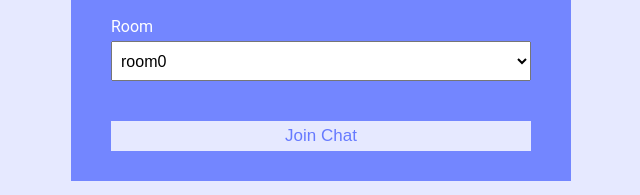
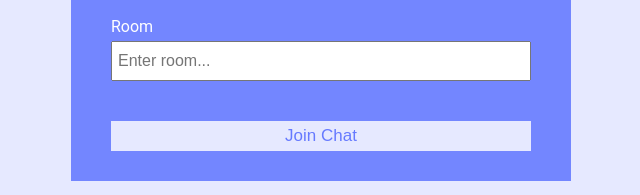
Before and after one commit to TPINTO01/pubchat, a website: page public/index.html in a window 1280 px wide. Shown: the part 255-450 px from the top of the page, 319-959 px from the left. Drawn offline with Linux system fonts and the light colour scheme.

Commit message:
user input room - filter load by room

```diff
--- a/public/index.html
+++ b/public/index.html
@@ -27,12 +27,14 @@
 						/>
 					</div>
 					<div class="form-control">
-						<label for="room">Room</label>
-						<select name="room" id="room">
-							<option value="room0">room0</option>
-							<option value="room1">room1</option>
-							<option value="room2">room2</option>
-						</select>
+            <label for="room">Room</label>
+						<input
+							type="text"
+							name="room"
+							id="room"
+							placeholder="Enter room..."
+							required
+						/>
 					</div>
 					<button type="submit" class="btn">Join Chat</button>
 				</form>
```
Also changed, not shown: server.js (+11 -3 lines).
